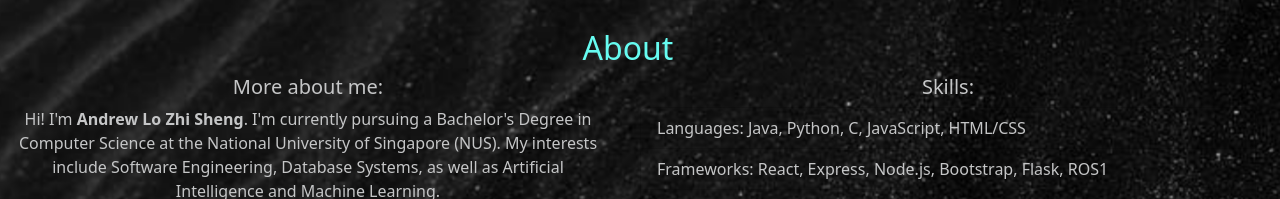
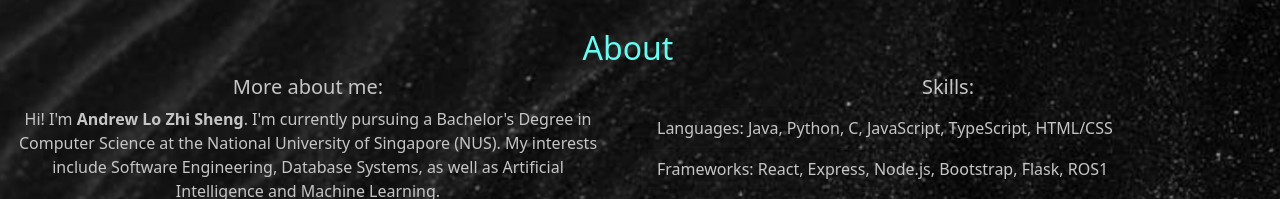
Before and after one commit to wrewsama/portfolio, a React (Create React App) app: page / in a window 1280 px wide. Shown: the part 273-472 px from the top of the page. Built offline with nearby package versions, Linux system fonts and the light colour scheme.

Commit message:
add typescript to skills

```diff
--- a/src/components/about.js
+++ b/src/components/about.js
@@ -25,7 +25,7 @@ export default function About() {
                     <h5>Skills: </h5>
 
                     <ul className="list-group text-start">
-                        <li className="list-group-item bg-transparent text-normal">Languages: Java, Python, C, JavaScript, HTML/CSS</li>
+                        <li className="list-group-item bg-transparent text-normal">Languages: Java, Python, C, JavaScript, TypeScript, HTML/CSS</li>
                         <li className="list-group-item bg-transparent text-normal">Frameworks: React, Express, Node.js, Bootstrap, Flask, ROS1</li>
                         <li className="list-group-item bg-transparent text-normal">Databases: MongoDB, PostgreSQL, MySQL</li>
                         <li className="list-group-item bg-transparent text-normal">Libraries: PyTorch, Tkinter, pandas, NumPy, Matplotlib</li>
```
